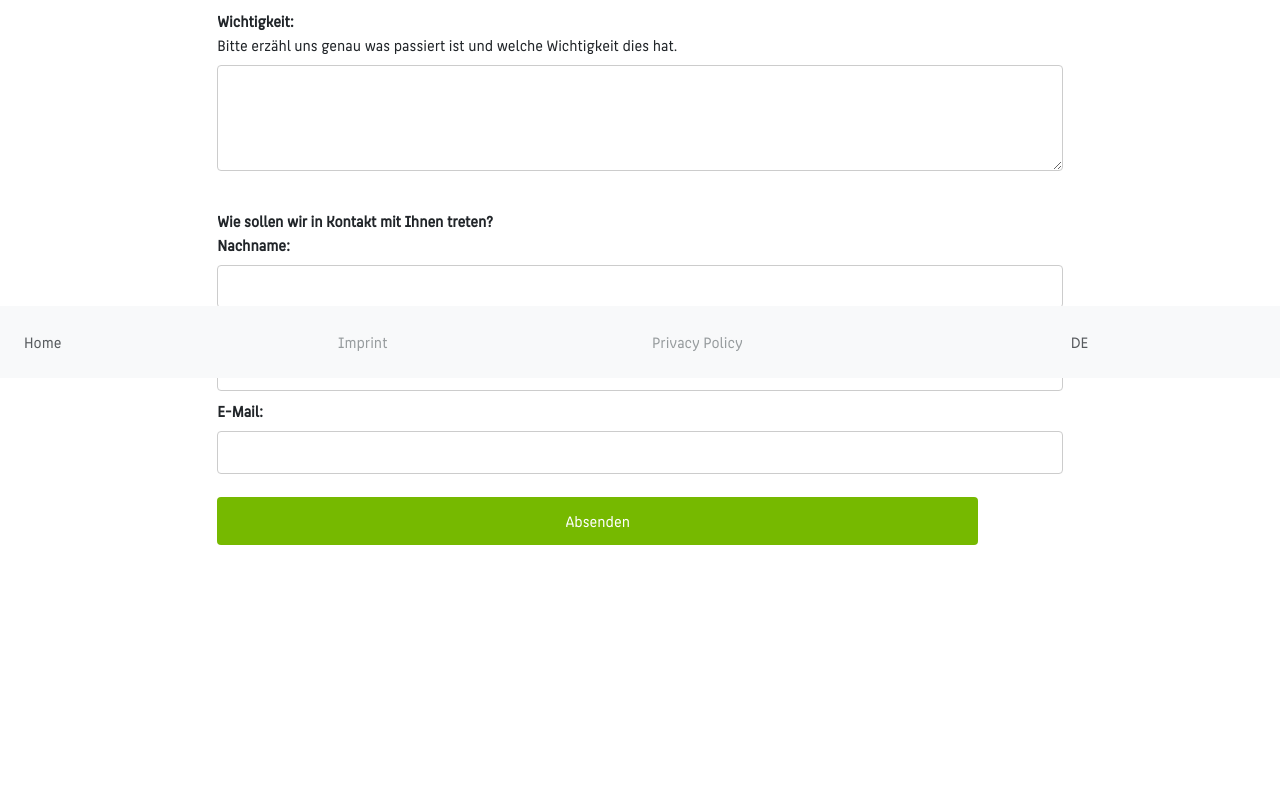
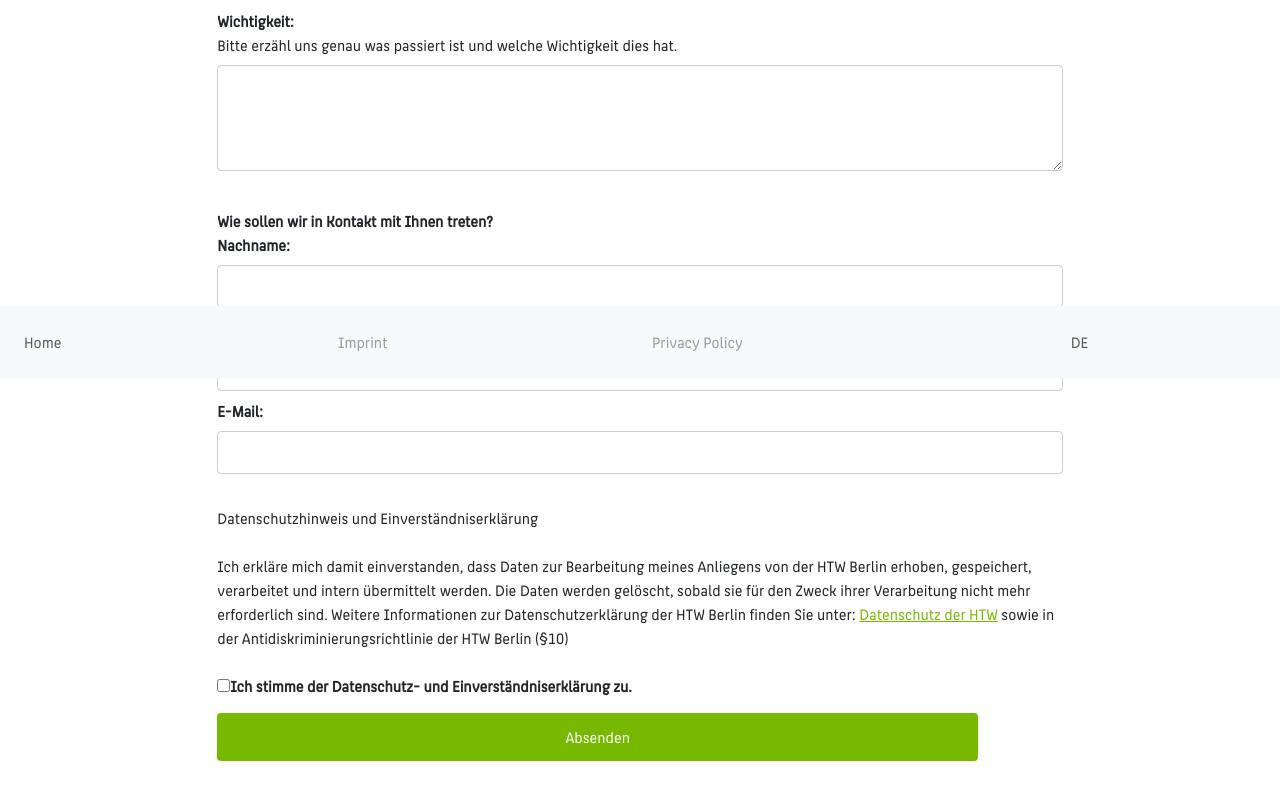
Before and after one commit to joha1na/AntidiskriminierungsAPP, an Angular app in the folder htw-antidiskriminierungsapp/: page /kontaktformular in a window 1280 px wide. Shown: the part 422-1222 px from the top of the page. Before the commit the page ends 1054 px from the top, so only its background shows below. Built offline with nearby package versions, Linux system fonts and the light colour scheme.

Commit message:
Datenschutz in Kontaktformular

```diff
--- a/htw-antidiskriminierungsapp/src/app/kontaktformular/kontaktformular.component.html
+++ b/htw-antidiskriminierungsapp/src/app/kontaktformular/kontaktformular.component.html
@@ -60,6 +60,18 @@
         <label for="email">E-Mail:</label>
         <input type="email" id="email" name="email" required [(ngModel)]="formData.email">
       </div>
+      <br>
+      <div>
+        <div id="Datenschutz">Datenschutzhinweis und Einverständniserklärung</div>
+           <br>
+        <div>Ich erkläre mich damit einverstanden, dass Daten zur Bearbeitung meines Anliegens von der HTW Berlin erhoben, gespeichert, verarbeitet und intern übermittelt werden. Die Daten werden gelöscht, sobald sie für den Zweck ihrer Verarbeitung nicht mehr erforderlich sind.
+
+          Weitere Informationen zur Datenschutzerklärung der HTW Berlin finden Sie unter: <a href="">Datenschutz der HTW</a>  sowie in der Antidiskriminierungsrichtlinie der HTW Berlin (§10)</div>
+      </div>
+      <br>
+      <input type="checkbox" id="Bestätigung" >
+      <label for="Bestätigung">Ich stimme der Datenschutz- und Einverständniserklärung zu. </label>
+
     <button class="btn-primary "type="submit" [disabled]="!contactForm.valid">Absenden</button>
   </form>
   <br>
```
